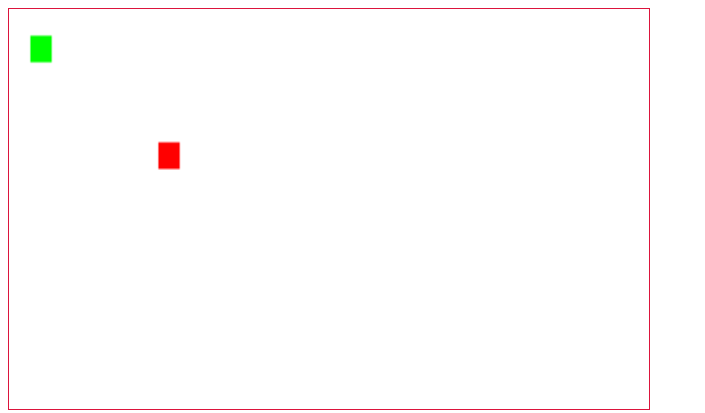
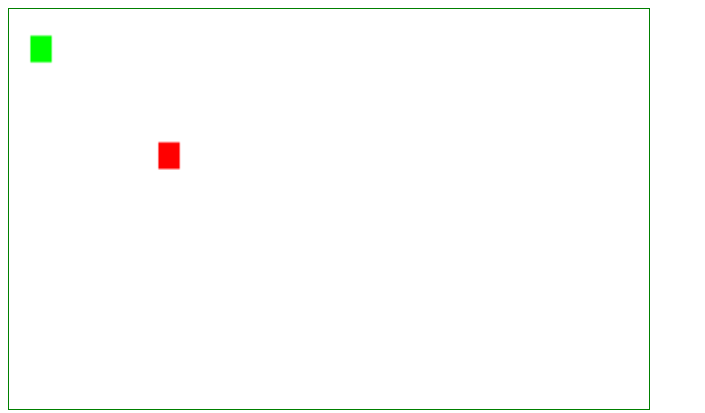
Before and after one commit to kriswik/snake, a plain HTML site: page index.html in a window 1280 px wide. Shown: the whole page, without its empty margins (0-705 px from the left). Drawn offline with Linux system fonts and the light colour scheme.

Commit message:
Change border color of canvas (GitHub test)

```diff
--- a/index.html
+++ b/index.html
@@ -7,7 +7,7 @@
       #canvasSnake {
         width: 640px;
         height: 400px;
-        border: 1px crimson solid;
+        border: 1px green solid;
       }
     </style><!-- <link rel="stylesheet" href="snake.css"> -->
   </head>
```
